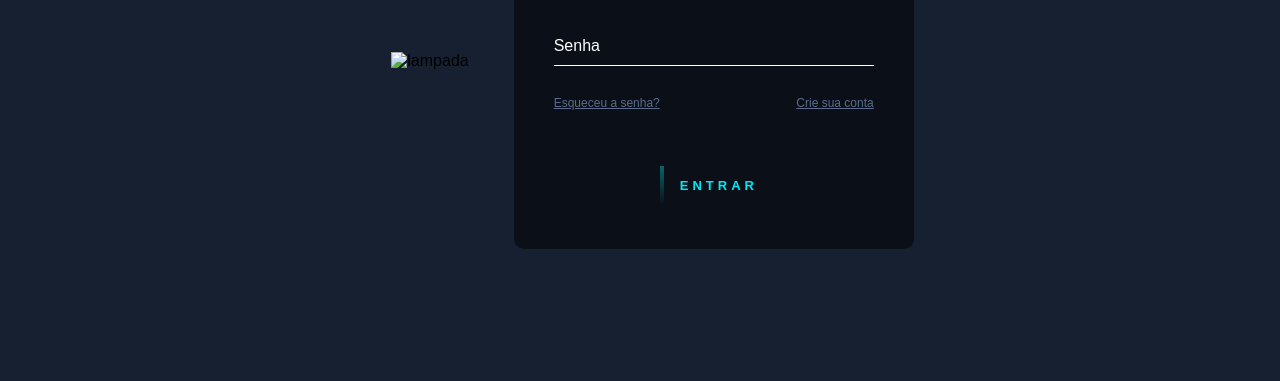
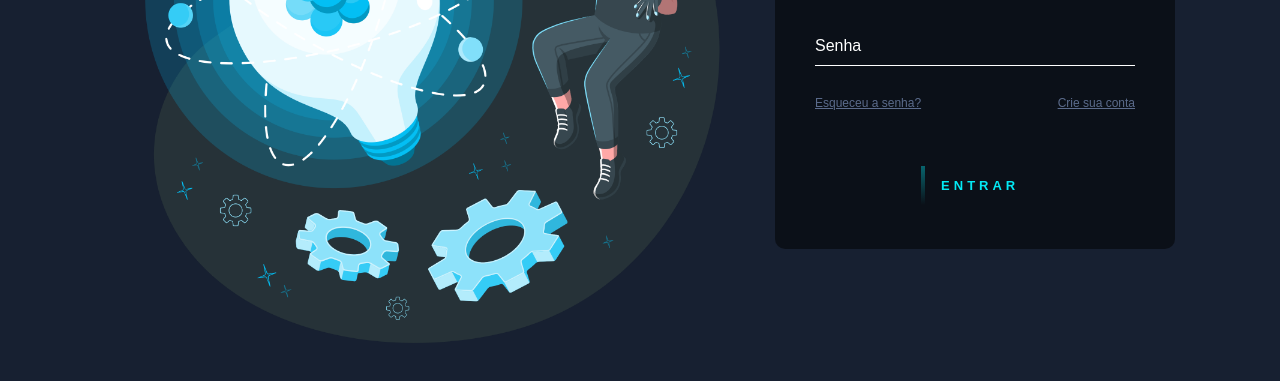
Before and after one commit to Kyouule/Tela-Login, a plain HTML site: page index.html in a window 1280 px wide. Shown: the part 339-720 px from the top of the page. Drawn offline with Linux system fonts and the light colour scheme; the site is published under a folder, as on GitHub Pages, so addresses that start at the root find nothing.

Commit message:
Update index.html

```diff
--- a/index.html
+++ b/index.html
@@ -9,7 +9,7 @@
 <body>
     <div class="container">
 
-        <img class="img" src="/img/Innovation-amico.png" alt="lampada">
+        <img class="img" src="img/Innovation-amico.png" alt="lampada">
 
         <form class="login">
             <h2>Acesse sua conta</h2>
```
